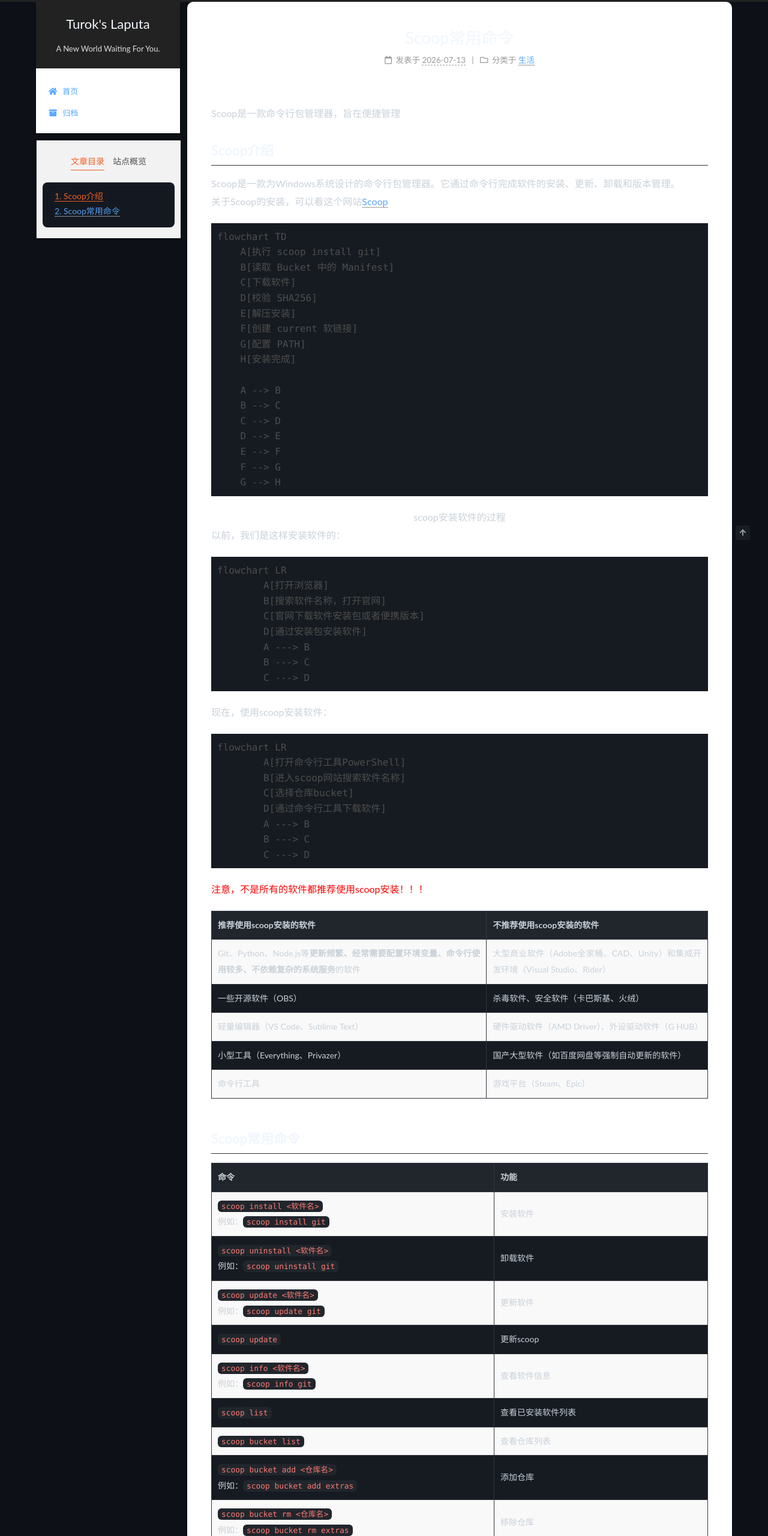
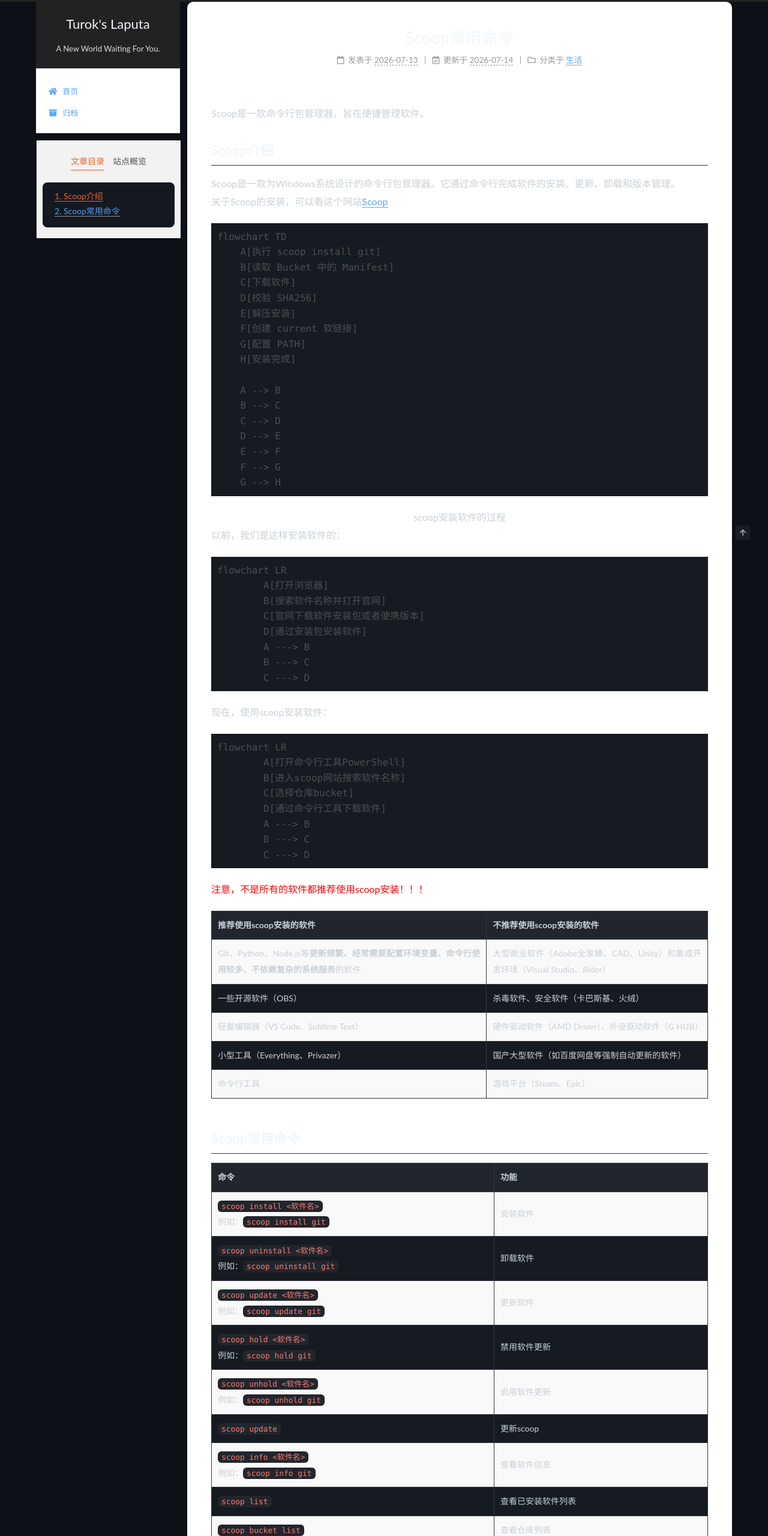
Before and after one commit to TurokDrake/TurokDrake.github.io, a plain HTML site: page posts/Scoop常用命令/index.html in a window 1280 px wide. Shown: the top 2560 px of the page at 60% size. Drawn offline with Linux system fonts and the light colour scheme.

Commit message:
Site updated: 2026-07-14 08:45:29

```diff
--- a/css/main.css
+++ b/css/main.css
@@ -1220,7 +1220,7 @@
 }
 .links-of-author a::before,
 .links-of-author span.exturl::before {
-  background: #4fbaff;
+  background: #c15b21;
   border-radius: 50%;
   content: ' ';
   display: inline-block;
--- a/posts/Scoop常用命令/index.html
+++ b/posts/Scoop常用命令/index.html
@@ -22,15 +22,15 @@
     var CONFIG = {"hostname":"turokfang.top","root":"/","scheme":"Gemini","version":"7.8.0","exturl":false,"sidebar":{"position":"left","display":"post","padding":18,"offset":12,"onmobile":false},"copycode":{"enable":true,"show_result":true,"style":"flat"},"back2top":{"enable":true,"sidebar":false,"scrollpercent":false},"bookmark":{"enable":false,"color":"#222","save":"auto"},"fancybox":false,"mediumzoom":false,"lazyload":false,"pangu":false,"comments":{"style":"tabs","active":null,"storage":true,"lazyload":false,"nav":null},"algolia":{"hits":{"per_page":10},"labels":{"input_placeholder":"Search for Posts","hits_empty":"We didn't find any results for the search: ${query}","hits_stats":"${hits} results found in ${time} ms"}},"localsearch":{"enable":false,"trigger":"auto","top_n_per_article":1,"unescape":false,"preload":false},"motion":{"enable":true,"async":false,"transition":{"post_block":"fadeIn","post_header":"slideDownIn","post_body":"slideDownIn","coll_header":"slideLeftIn","sidebar":"slideUpIn"}}};
   </script>
 
-  <meta name="description" content="Scoop是一款命令行包管理器，旨在便捷管理">
+  <meta name="description" content="Scoop是一款命令行包管理器，旨在便捷管理软件。">
 <meta property="og:type" content="article">
 <meta property="og:title" content="Scoop常用命令">
 <meta property="og:url" content="https://turokfang.top/posts/Scoop%E5%B8%B8%E7%94%A8%E5%91%BD%E4%BB%A4/index.html">
 <meta property="og:site_name" content="Turok&#39;s Laputa">
-<meta property="og:description" content="Scoop是一款命令行包管理器，旨在便捷管理">
+<meta property="og:description" content="Scoop是一款命令行包管理器，旨在便捷管理软件。">
 <meta property="og:locale" content="zh_CN">
 <meta property="article:published_time" content="2026-07-13T10:16:08.000Z">
-<meta property="article:modified_time" content="2026-07-13T14:10:49.579Z">
+<meta property="article:modified_time" content="2026-07-14T00:44:53.881Z">
 <meta property="article:author" content="Turok">
 <meta property="article:tag" content="包管理器">
 <meta name="twitter:card" content="summary">
@@ -182,9 +182,15 @@
               </span>
               <span class="post-meta-item-text">发表于</span>
 
-
-              <time title="创建时间：2026-07-13 18:16:08 / 修改时间：22:10:49" itemprop="dateCreated datePublished" datetime="2026-07-13T18:16:08+08:00">2026-07-13</time>
+              <time title="创建时间：2026-07-13 18:16:08" itemprop="dateCreated datePublished" datetime="2026-07-13T18:16:08+08:00">2026-07-13</time>
             </span>
+              <span class="post-meta-item">
+                <span class="post-meta-item-icon">
+                  <i class="far fa-calendar-check"></i>
+                </span>
+                <span class="post-meta-item-text">更新于</span>
+                <time title="修改时间：2026-07-14 08:44:53" itemprop="dateModified" datetime="2026-07-14T08:44:53+08:00">2026-07-14</time>
+              </span>
             <span class="post-meta-item">
               <span class="post-meta-item-icon">
                 <i class="far fa-folder"></i>
@@ -206,7 +212,7 @@
     <div class="post-body" itemprop="articleBody">
 
 
-        <p>Scoop是一款命令行包管理器，旨在便捷管理</p>
+        <p>Scoop是一款命令行包管理器，旨在便捷管理软件。</p>
 <span id="more"></span>
 <h2 id="Scoop介绍">Scoop介绍</h2>
 <p>Scoop是一款为Windows系统设计的命令行包管理器。它通过命令行完成软件的安装、更新、卸载和版本管理。<br>
@@ -232,7 +238,7 @@
 <p>以前，我们是这样安装软件的：</p>
 <pre class="mermaid">flowchart LR
 	A[打开浏览器]
-	B[搜索软件名称，打开官网]
+	B[搜索软件名称并打开官网]
 	C[官网下载软件安装包或者便携版本]
 	D[通过安装包安装软件]
 	A ---> B
@@ -298,6 +304,14 @@
 <tr>
 <td style="text-align:left"><code>scoop update &lt;软件名&gt;</code><br>例如：<code>scoop update git</code></td>
 <td style="text-align:left">更新软件</td>
+</tr>
+<tr>
+<td style="text-align:left"><code>scoop hold &lt;软件名&gt;</code><br>例如：<code>scoop hold git</code></td>
+<td style="text-align:left">禁用软件更新</td>
+</tr>
+<tr>
+<td style="text-align:left"><code>scoop unhold &lt;软件名&gt;</code><br>例如：<code>scoop unhold git</code></td>
+<td style="text-align:left">启用软件更新</td>
 </tr>
 <tr>
 <td style="text-align:left"><code>scoop update</code></td>
```
Also changed, not shown: index.html (+9 -3 lines), sitemap.xml (+4 -4 lines).
